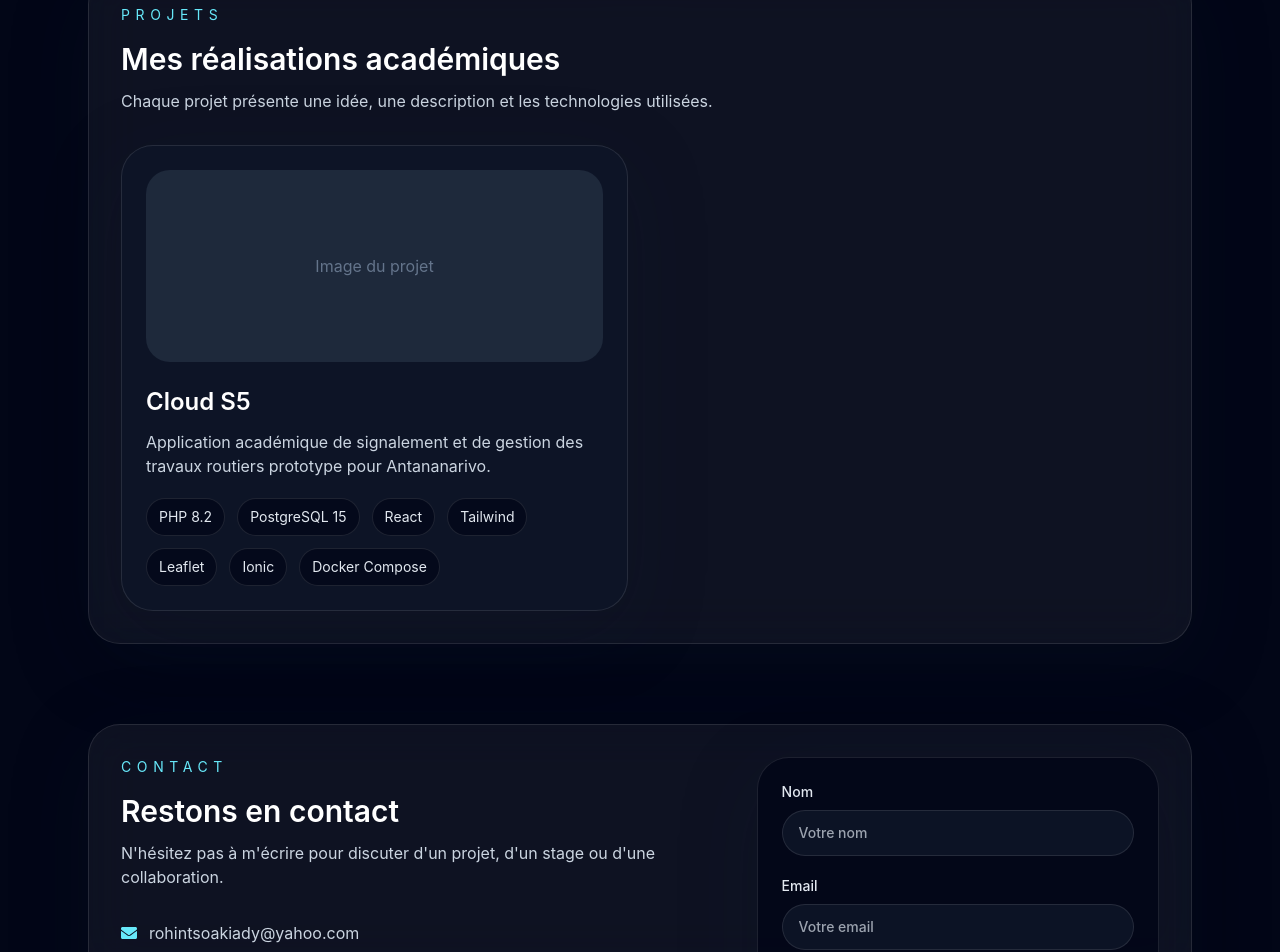
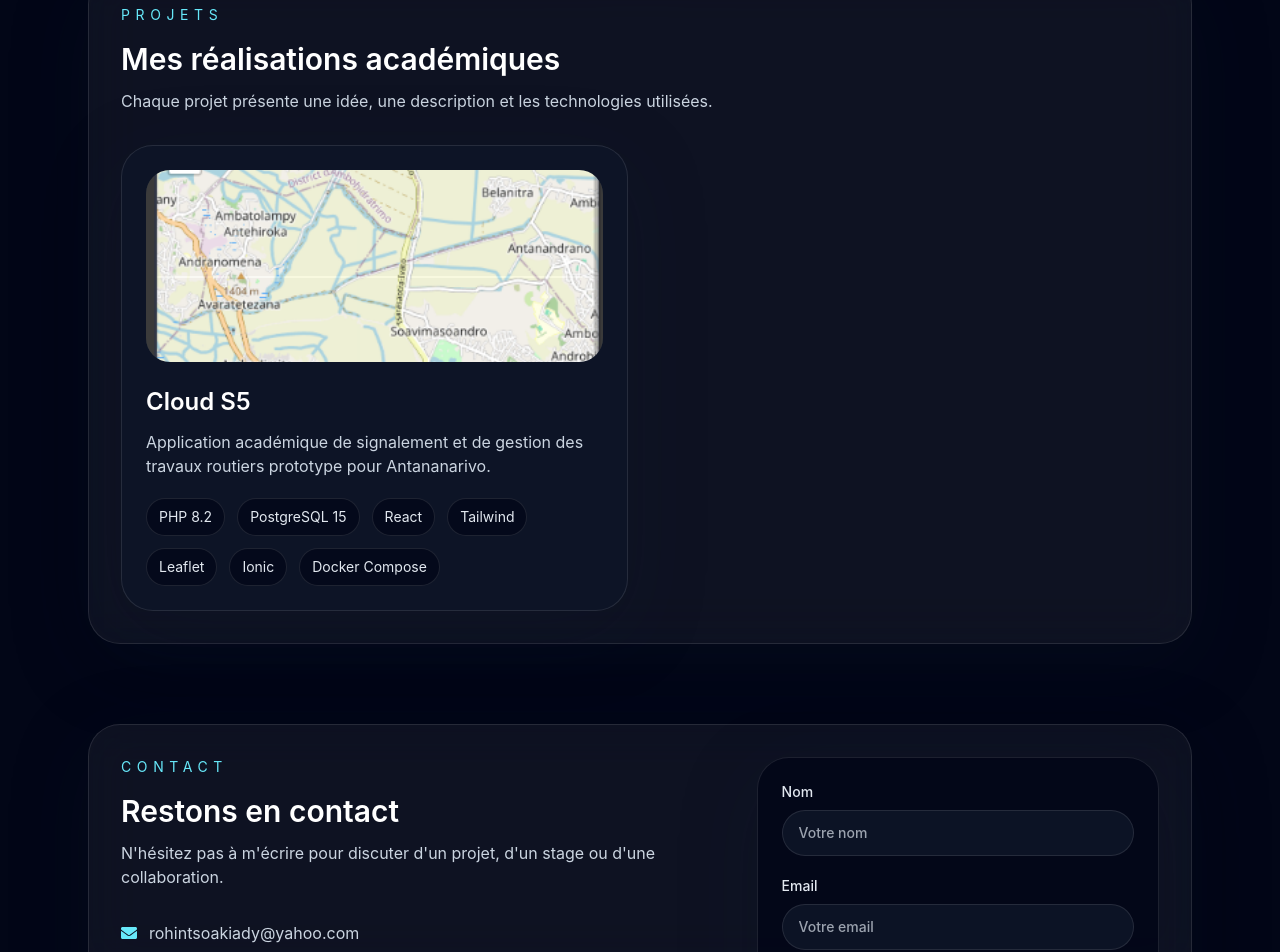
Before and after one commit to Krounts/portfolio-kiady, a React (Vite) app: page / in a window 1280 px wide. Shown: the part 1766-2718 px from the top of the page. Built offline with nearby package versions, Linux system fonts and the light colour scheme.

Commit message:
Add Cloud S5 screenshot and project update

```diff
--- a/src/App.tsx
+++ b/src/App.tsx
@@ -215,7 +215,7 @@ function App() {
                   className="rounded-[2rem] border border-white/10 bg-slate-900/70 p-6 shadow-glass transition-transform duration-300"
                 >
                   <div className="h-48 overflow-hidden rounded-3xl bg-slate-800">
-                    <div className="flex h-full items-center justify-center text-slate-500">Image du projet</div>
+                    <img src="/cloud-s5-screenshot.png" alt="Cloud S5 - Gestion des travaux routiers" className="h-full w-full object-cover" />
                   </div>
                   <h3 className="mt-6 text-2xl font-semibold text-white">{project.title}</h3>
                   <p className="mt-3 text-slate-300">{project.description}</p>
```
Also changed, not shown: public/cloud-s5-screenshot.png (added).
